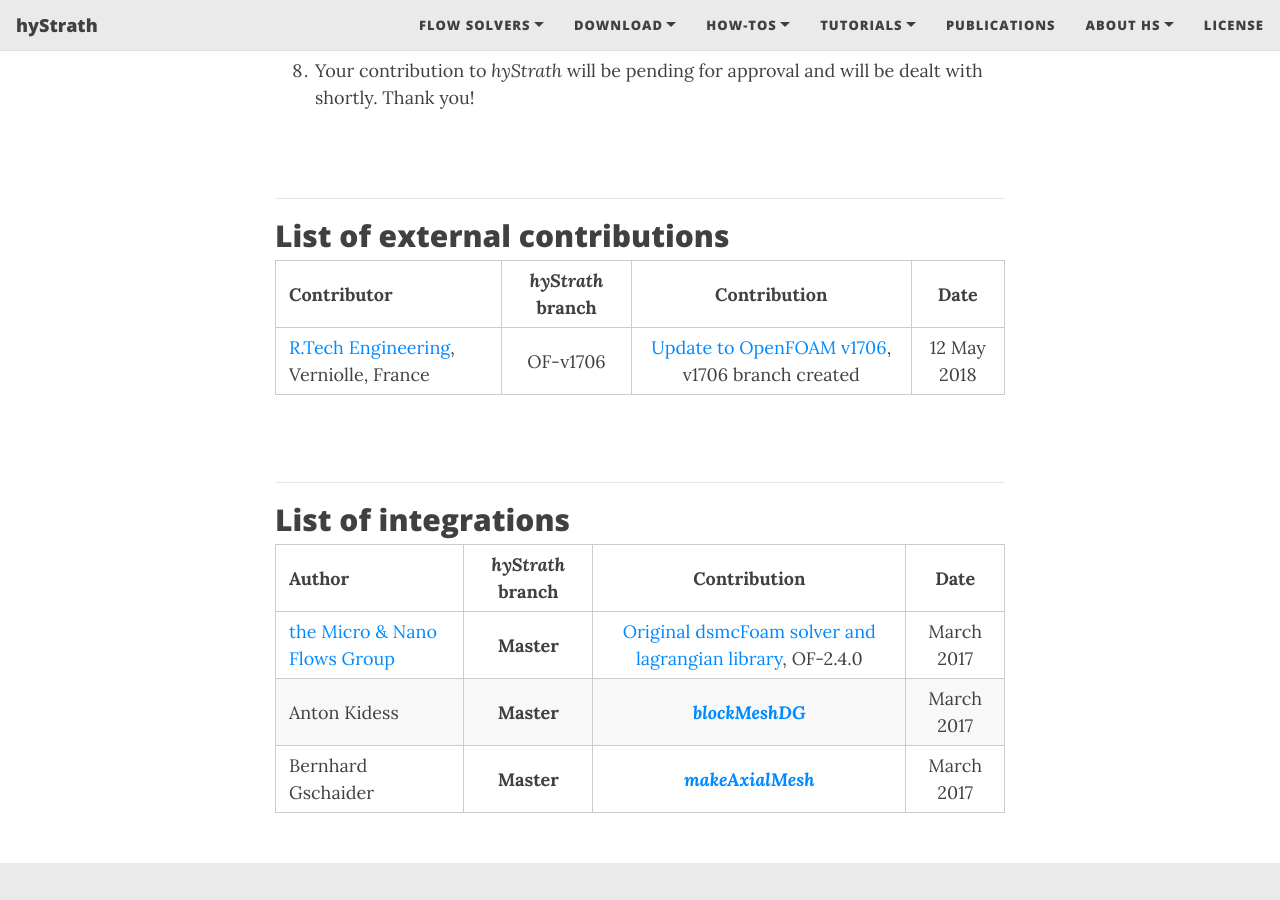
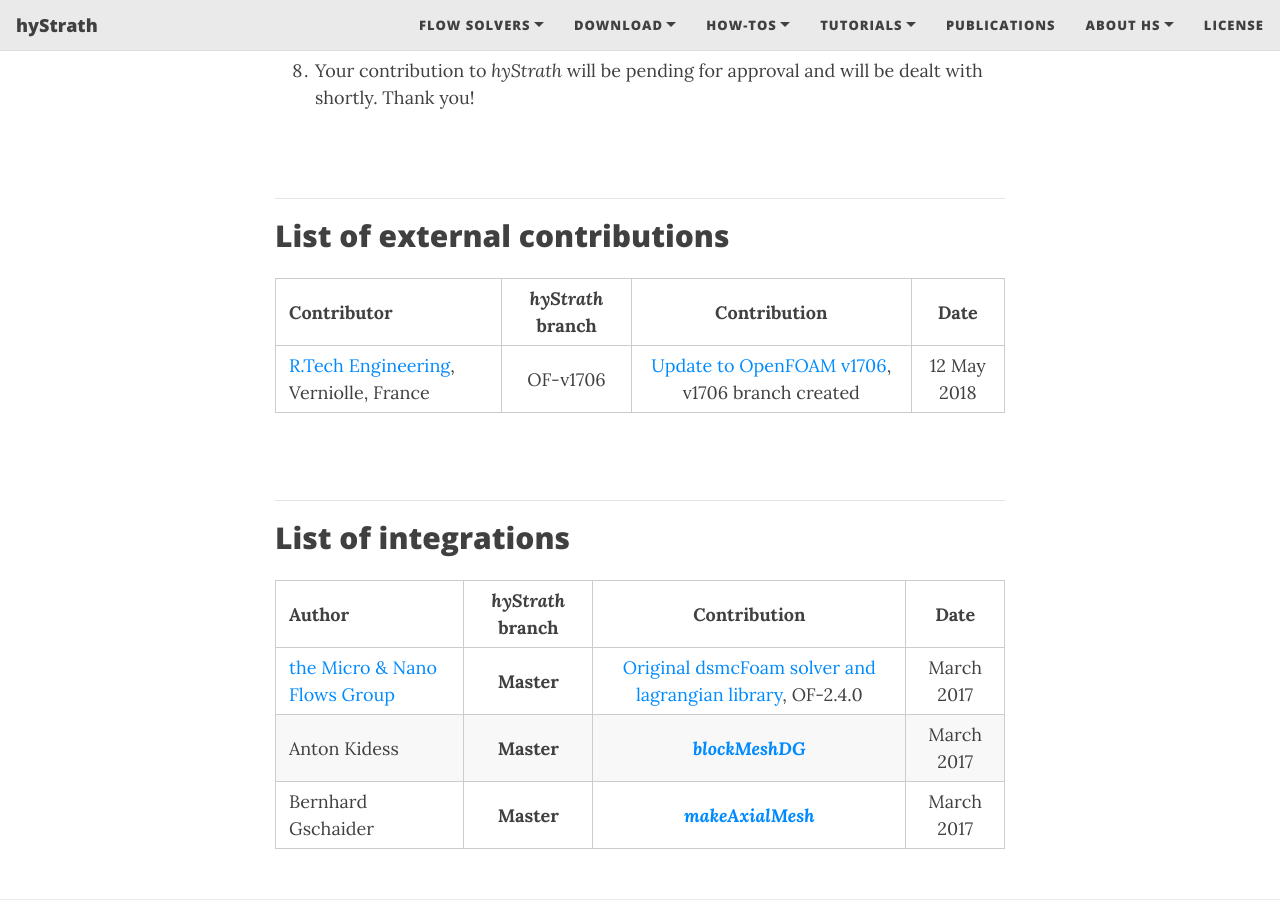
Before and after one commit to hystrath/hystrath.github.io, a Jekyll site: the page built from contributions.md, in a window 1280 px wide and 900 px high, scrolled down 1216 px. Built offline with Jekyll 4.4.1, drawn with Linux system fonts in a browser that asks for light colours; nearby versions of some CDN libraries.

Commit message:
Editing pages

```diff
--- a/contributions.md
+++ b/contributions.md
@@ -72,6 +72,10 @@ You will need to fill a _pull request_ and this can be achieved as follows:
 ---
 ## List of external contributions
 
+<div style="line-height:100%;">
+    <br>
+</div>
+
 | Contributor | _hyStrath_ branch | Contribution | Date |
 |-------------|:-------------:|:-------------:|:-------------:|
 | [R.Tech Engineering](http://rtech-engineering.com/), Verniolle, France | OF-v1706 | [Update to OpenFOAM v1706](https://hystrath.github.io/maintenance/), v1706 branch created | 12 May 2018 |
@@ -81,6 +85,10 @@ You will need to fill a _pull request_ and this can be achieved as follows:
 ---
 ## List of integrations
 
+<div style="line-height:100%;">
+    <br>
+</div>
+
 | Author | _hyStrath_ branch | Contribution | Date |
 |-------------|:-------------:|:-------------:|:-------------:|
 | [the Micro & Nano Flows Group](http://www.micronanoflows.ac.uk/) | **Master** | [Original dsmcFoam solver and lagrangian library](https://github.com/MicroNanoFlows/OpenFOAM-2.4.0-MNF/tree/devel-craig), OF-2.4.0 | March 2017 |
```
